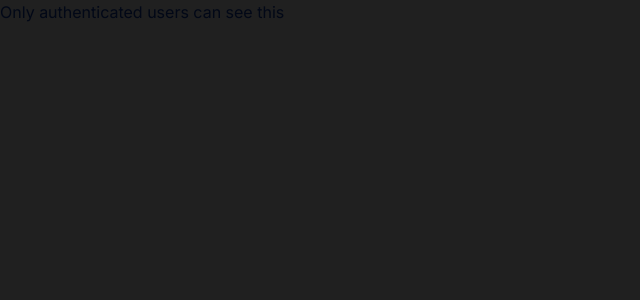
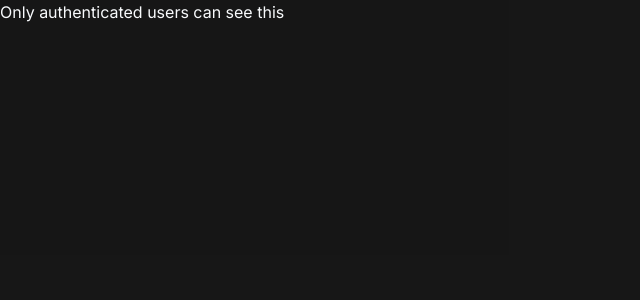
Before and after one commit to Radwisatso/twitch-clone, a Next.js app: page / in a window 1280 px wide. Shown: the top 300 px of the page, without its empty margins (0-640 px from the left). Built offline with nearby package versions, Linux system fonts and the light colour scheme.

Commit message:
style: adding darkmode

```diff
--- /dev/null
+++ b/app/(auth)/_components/logo.tsx
@@ -0,0 +1,35 @@
+import Image from "next/image";
+import { Poppins } from "next/font/google";
+
+import { cn } from "@/lib/utils";
+
+const font = Poppins({
+    subsets: ['latin'],
+    weight: ['200', '300', '400', '500', '600', '700', '800']
+})
+
+export function Logo() {
+    return (
+        <div className="flex flex-col items-center gap-y-4">
+            <div className=" bg-white rounded-full p-1">
+                <Image
+                    src="./spooky.svg"
+                    alt="owlhub"
+                    width="80"
+                    height="80"
+                />
+            </div>
+            <div className={cn(
+                "flex flex-col items-center",
+                font.className
+            )}>
+                <p className="text-xl font-semibold">
+                    Owlhub
+                </p>
+                <p className="text-sm text-muted-foreground">
+                    Make your own stream!
+                </p>
+            </div>
+        </div>
+    )
+}
--- a/app/(auth)/layout.tsx
+++ b/app/(auth)/layout.tsx
@@ -1,10 +1,12 @@
 import React from "react";
+import { Logo } from "./_components/logo";
 
 export default function AuthLayout({ children }: {
     children: React.ReactNode
 }) {
     return (
-        <div className="h-full flex items-center justify-center">
+        <div className="h-full flex flex-col items-center justify-center space-y-6">
+            <Logo/>
             {children}
         </div>
     )
--- a/app/layout.tsx
+++ b/app/layout.tsx
@@ -4,6 +4,8 @@ import './globals.css'
 
 // Clerk Authentication
 import { ClerkProvider } from '@clerk/nextjs'
+import { dark } from '@clerk/themes'
+import { ThemeProvider } from '@/components/theme-provider'
 
 const inter = Inter({ subsets: ['latin'] })
 
@@ -18,9 +20,19 @@ export default function RootLayout({
   children: React.ReactNode
 }) {
   return (
-    <ClerkProvider>
+    <ClerkProvider appearance={{
+      baseTheme: dark
+    }}>
       <html lang="en">
-        <body className={inter.className}>{children}</body>
+        <body className={inter.className}>
+          <ThemeProvider
+            attribute='class'
+            forcedTheme='dark'
+            storageKey='owlhub-theme'
+          >
+            {children}
+          </ThemeProvider>
+        </body>
       </html>
     </ClerkProvider>
   )
--- /dev/null
+++ b/components/theme-provider.tsx
@@ -0,0 +1,9 @@
+"use client"
+
+import * as React from "react"
+import { ThemeProvider as NextThemesProvider } from "next-themes"
+import { type ThemeProviderProps } from "next-themes/dist/types"
+
+export function ThemeProvider({ children, ...props }: ThemeProviderProps) {
+  return <NextThemesProvider {...props}>{children}</NextThemesProvider>
+}
--- a/package.json
+++ b/package.json
@@ -10,11 +10,13 @@
   },
   "dependencies": {
     "@clerk/nextjs": "^4.29.1",
+    "@clerk/themes": "^1.7.9",
     "@radix-ui/react-slot": "^1.0.2",
     "class-variance-authority": "^0.7.0",
     "clsx": "^2.0.0",
     "lucide-react": "^0.298.0",
     "next": "14.0.4",
+    "next-themes": "^0.2.1",
     "react": "^18",
     "react-dom": "^18",
     "tailwind-merge": "^2.1.0",
```
Also changed, not shown: public/spooky.svg (added), 1 other file (tests, documents, lock files or other folders).
